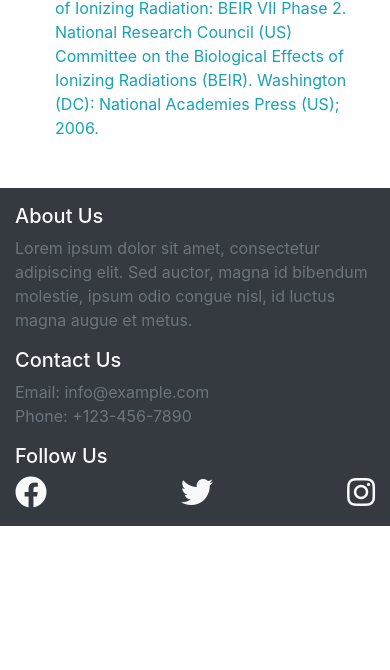
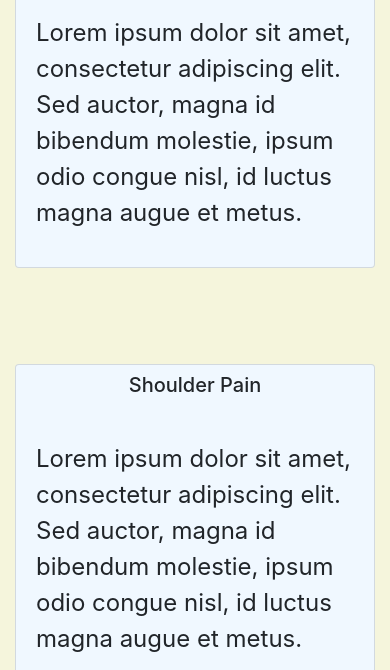
Before and after one commit to ShivamSikotra11/OPDP, a PHP site: page /techInfection.php in a window 390 px wide. Shown: the part 5209-5879 px from the top of the page. Before the commit the page ends 5735 px from the top, so only its background shows below. Run offline with PHP 8.4, Linux system fonts and the light colour scheme.

Commit message:
New BLog and Bxck ground colour

```diff
--- a/Main_files/techInfection.php
+++ b/Main_files/techInfection.php
@@ -70,7 +70,7 @@
     </style>
 </head>
 
-<body>
+<body style="background-color:beige;">
 
     <!-- Nav-bar Header -->
     <nav class="navbar navbar-expand-lg navbar-dark bg-dark fixed-top">
@@ -384,35 +384,35 @@
                         <div class=" row card-body d-flex align-items-center">
                             <p class="my-3 card-text col-lg-8" style="font-size:24px;">Lorem ipsum dolor sit amet, consectetur adipiscing elit. Sed auctor, magna id bibendum
                                 molestie, ipsum odio congue nisl, id luctus magna augue et metus. </p>
-                            <img src="..\images\neck.jpeg" class="img-fluid rounded col-lg-4 card-img-top" alt="image2">
+                            <img src="..\images\neckpain.jpg" class="img-fluid rounded col-lg-4 card-img-top" alt="image2">
                         </div>
                     </div>
                 </div>
             </div>
-            <!-- <div class="row">
-                <div class="d-flex col-lg-12 col-sm-12 col-xs-12 mb-5 mb-lg-0">
-                    <img src="..\images\tunnel.jpg" class="img-fluid rounded col-lg-5" alt="image3">
-                    <p class="my-3">Lorem ipsum dolor sit amet, consectetur adipiscing elit. Sed auctor, magna id bibendum
-                        molestie, ipsum odio congue nisl, id luctus magna augue et metus. </p>
+            <div class="row mb-5">
+                <div class="d-flex col-lg-12 col-sm-12 col-xs-12 mb-5 mb-lg-0" *ngFor="let item of items">
+                    <div class="card h-100" style="background-color: aliceblue;">
+                        <h5 class="card-title text-center m-2">Ear Issues</h5>
+                        <div class=" row card-body d-flex align-items-center">
+                            <img src="..\images\ear.jpg" class="img-fluid rounded col-lg-4 card-img-top" alt="image2">
+                            <p class="my-3 card-text col-lg-8" style="font-size:24px;">Lorem ipsum dolor sit amet, consectetur adipiscing elit. Sed auctor, magna id bibendum
+                                molestie, ipsum odio congue nisl, id luctus magna augue et metus. </p>
+                        </div>
+                    </div>
                 </div>
-                <div class="d-flex col-lg-12 col-sm-12 col-xs-12 mb-5 mb-lg-0">
-                    <p class="my-3">Lorem ipsum dolor sit amet, consectetur adipiscing elit. Sed auctor, magna id bibendum
-                        molestie, ipsum odio congue nisl, id luctus magna augue et metus. </p>
-                    <img src="..\images\neck.jpeg" class="img-fluid rounded col-lg-5" alt="image4">
+            </div>
+            <div class="row mb-5">
+                <div class="d-flex col-lg-12 col-sm-12 col-xs-12 mb-5 mb-lg-0" *ngFor="let item of items">
+                    <div class="card h-100" style="background-color: aliceblue;">
+                        <h5 class="card-title text-center m-2">Shoulder Pain</h5>
+                        <div class=" row card-body d-flex align-items-center">
+                            <p class="my-3 card-text col-lg-8" style="font-size:24px;">Lorem ipsum dolor sit amet, consectetur adipiscing elit. Sed auctor, magna id bibendum
+                                molestie, ipsum odio congue nisl, id luctus magna augue et metus. </p>
+                            <img src="..\images\shoulder_1.jpeg" class="img-fluid rounded col-lg-4 card-img-top" alt="image2">
+                        </div>
+                    </div>
                 </div>
-            </div> -->
-            <!-- <div class="row">
-                <div class="d-flex col-lg-12 col-sm-12 col-xs-12 mb-5 mb-lg-0">
-                    <img src="..\images\ear.jpg" class="img-fluid rounded col-lg-4" alt="image5">
-                    <p class="my-3">Lorem ipsum dolor sit amet, consectetur adipiscing elit. Sed auctor, magna id bibendum
-                        molestie, ipsum odio congue nisl, id luctus magna augue et metus. </p>
-                </div>
-                <div class="d-flex col-lg-12 col-sm-12 col-xs-12 mb-5 mb-lg-0">
-                    <p class="my-3">Lorem ipsum dolor sit amet, consectetur adipiscing elit. Sed auctor, magna id bibendum
-                        molestie, ipsum odio congue nisl, id luctus magna augue et metus. </p>
-                    <img src="..\images\shoulder_1.jpeg" class="img-fluid rounded col-lg-5" alt="image6">
-                </div>
-            </div> -->
+            </div>
         </div>
         <!-- bibliography -->
         <div class="container-sm-fluid container-lg my-5">
```
Also changed, not shown: images/neckpain.jpg (added).
